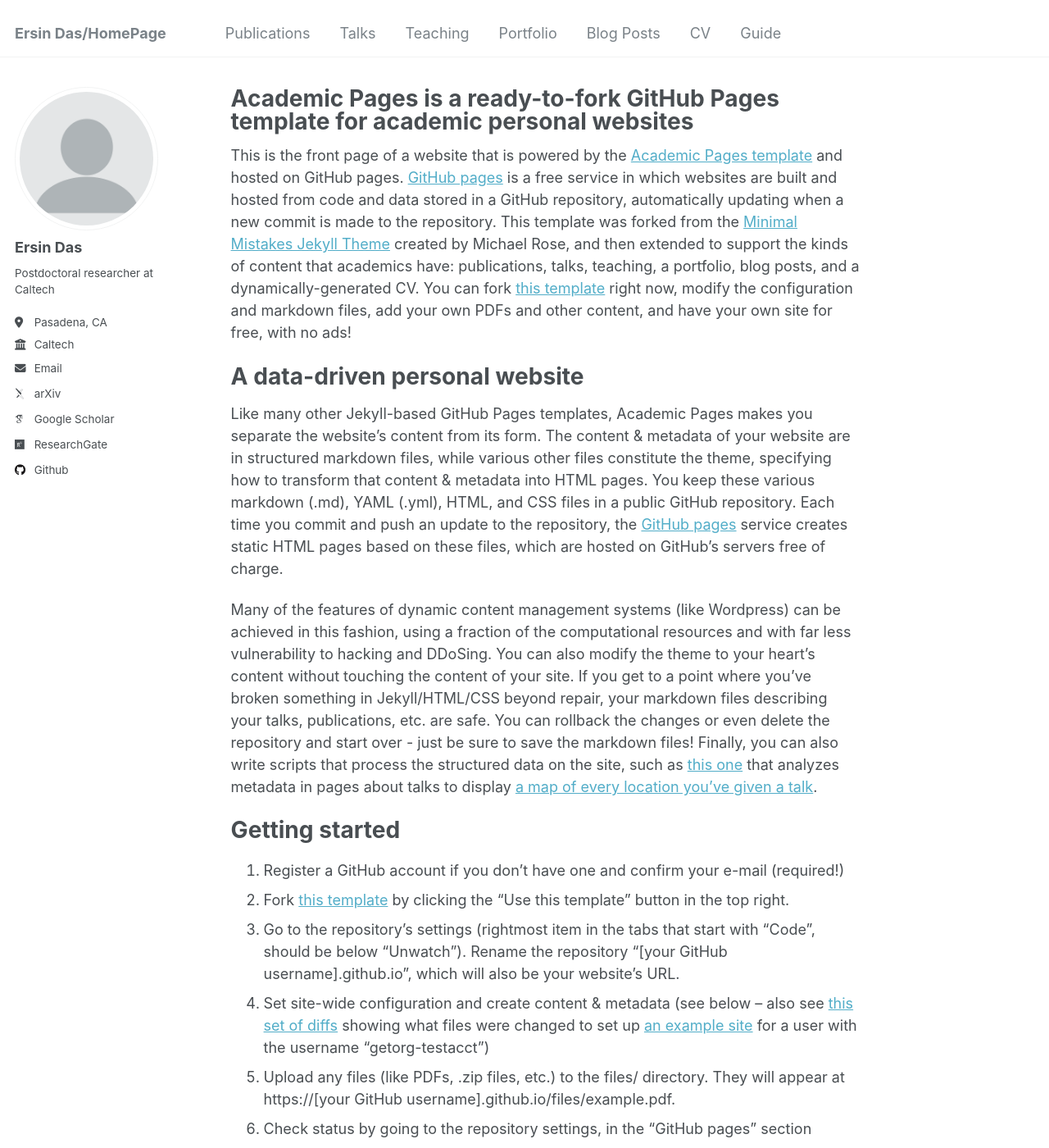
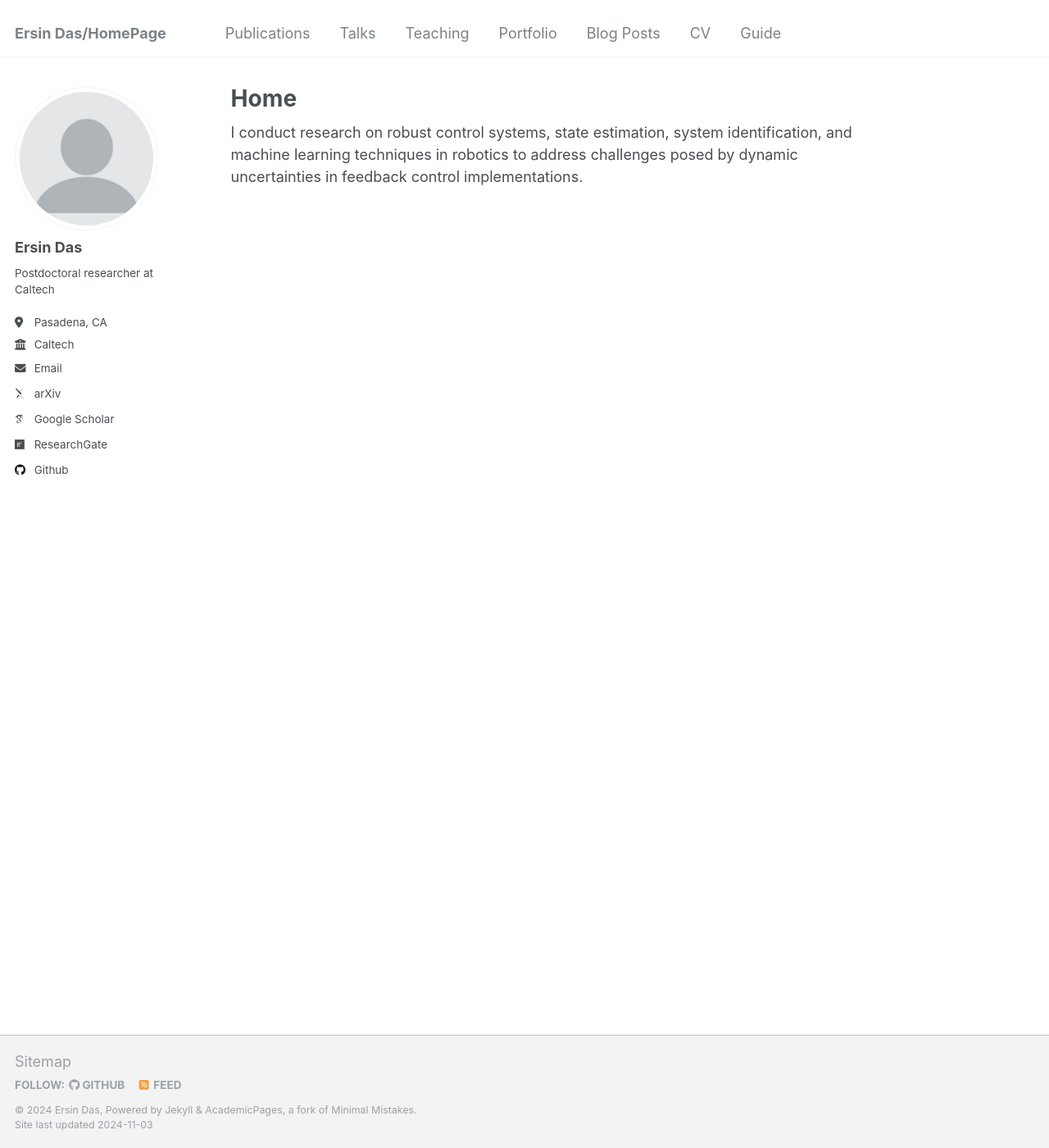
Before and after one commit to ersindas/ersindas.github.io, a Jekyll site: the page built from _pages/about.md, in a window 1280 px wide and 1400 px high. Shown: the whole window at 82% size. Built offline with Jekyll 4.4.1, drawn with Linux system fonts in a browser that asks for light colours; some web fonts are replaced; some of the changed text lies outside the part shown.

Commit message:
Update about.md

```diff
--- a/_pages/about.md
+++ b/_pages/about.md
@@ -1,13 +1,15 @@
 ---
 permalink: /
-title: "Academic Pages is a ready-to-fork GitHub Pages template for academic personal websites"
+title: "Home"
 author_profile: true
 redirect_from:
   - /about/
   - /about.html
 ---
 
-This is the front page of a website that is powered by the [Academic Pages template](https://github.com/academicpages/academicpages.github.io) and hosted on GitHub pages. [GitHub pages](https://pages.github.com) is a free service in which websites are built and hosted from code and data stored in a GitHub repository, automatically updating when a new commit is made to the repository. This template was forked from the [Minimal Mistakes Jekyll Theme](https://mmistakes.github.io/minimal-mistakes/) created by Michael Rose, and then extended to support the kinds of content that academics have: publications, talks, teaching, a portfolio, blog posts, and a dynamically-generated CV. You can fork [this template](https://github.com/academicpages/academicpages.github.io) right now, modify the configuration and markdown files, add your own PDFs and other content, and have your own site for free, with no ads!
+I conduct research on robust control systems, state estimation, system identification, and machine learning techniques in robotics to address challenges posed by dynamic uncertainties in feedback control implementations.
+
+<!-- This is the front page of a website that is powered by the [Academic Pages template](https://github.com/academicpages/academicpages.github.io) and hosted on GitHub pages. [GitHub pages](https://pages.github.com) is a free service in which websites are built and hosted from code and data stored in a GitHub repository, automatically updating when a new commit is made to the repository. This template was forked from the [Minimal Mistakes Jekyll Theme](https://mmistakes.github.io/minimal-mistakes/) created by Michael Rose, and then extended to support the kinds of content that academics have: publications, talks, teaching, a portfolio, blog posts, and a dynamically-generated CV. You can fork [this template](https://github.com/academicpages/academicpages.github.io) right now, modify the configuration and markdown files, add your own PDFs and other content, and have your own site for free, with no ads!
 
 A data-driven personal website
 ======
@@ -46,4 +48,4 @@ Example: editing a markdown file for a talk
 
 For more info
 ------
-More info about configuring Academic Pages can be found in [the guide](https://academicpages.github.io/markdown/), the [growing wiki](https://github.com/academicpages/academicpages.github.io/wiki), and you can always [ask a question on GitHub](https://github.com/academicpages/academicpages.github.io/discussions). The [guides for the Minimal Mistakes theme](https://mmistakes.github.io/minimal-mistakes/docs/configuration/) (which this theme was forked from) might also be helpful.
+More info about configuring Academic Pages can be found in [the guide](https://academicpages.github.io/markdown/), the [growing wiki](https://github.com/academicpages/academicpages.github.io/wiki), and you can always [ask a question on GitHub](https://github.com/academicpages/academicpages.github.io/discussions). The [guides for the Minimal Mistakes theme](https://mmistakes.github.io/minimal-mistakes/docs/configuration/) (which this theme was forked from) might also be helpful. -->
```
